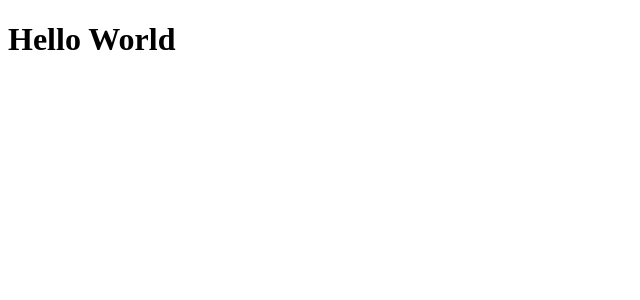
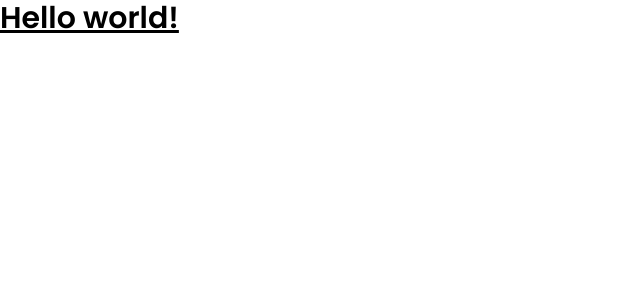
Before and after one commit to JavadMoradkhah/vue-notes, a Vue app: page / in a window 1280 px wide. Shown: the top 300 px of the page, without its empty margins (0-640 px from the left). Built offline with nearby package versions, Linux system fonts and the light colour scheme.

Commit message:
feat: Setup Tailwindcss

```diff
--- a/package.json
+++ b/package.json
@@ -12,6 +12,9 @@
   },
   "devDependencies": {
     "@vitejs/plugin-vue": "^4.0.0",
+    "autoprefixer": "^10.4.13",
+    "postcss": "^8.4.20",
+    "tailwindcss": "^3.2.4",
     "vite": "^4.0.0"
   }
 }
--- /dev/null
+++ b/postcss.config.js
@@ -0,0 +1,6 @@
+module.exports = {
+  plugins: {
+    tailwindcss: {},
+    autoprefixer: {},
+  },
+}
--- a/src/App.vue
+++ b/src/App.vue
@@ -1,5 +1,5 @@
 <script setup></script>
 
 <template>
-  <h1>Hello World</h1>
+  <h1 className="text-3xl font-bold underline">Hello world!</h1>
 </template>
--- /dev/null
+++ b/src/assets/css/index.css
@@ -0,0 +1,9 @@
+@import url('https://fonts.googleapis.com/css2?family=Poppins:wght@300;600&display=swap');
+
+@tailwind base;
+@tailwind components;
+@tailwind utilities;
+
+body {
+  font-family: 'Poppins', Arial, Helvetica, sans-serif;
+}
--- a/src/main.js
+++ b/src/main.js
@@ -1,4 +1,5 @@
 import { createApp } from 'vue';
 import App from './App.vue';
+import './assets/css/index.css';
 
 createApp(App).mount('#app');
--- /dev/null
+++ b/tailwind.config.js
@@ -0,0 +1,13 @@
+/** @type {import('tailwindcss').Config} */
+module.exports = {
+  content: ['./index.html', './src/**/*.{js,ts,jsx,tsx,vue}'],
+  theme: {
+    extend: {
+      colors: {
+        primary: '#327859',
+        secondary: '#2A3649',
+      },
+    },
+  },
+  plugins: [],
+};
```
Also changed, not shown: 1 other file (tests, documents, lock files or other folders).
